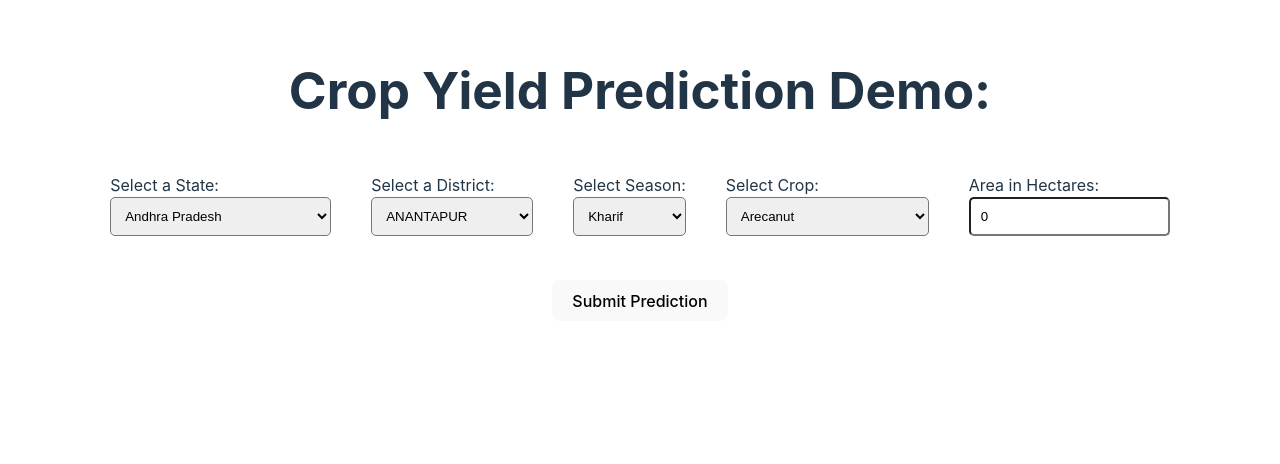
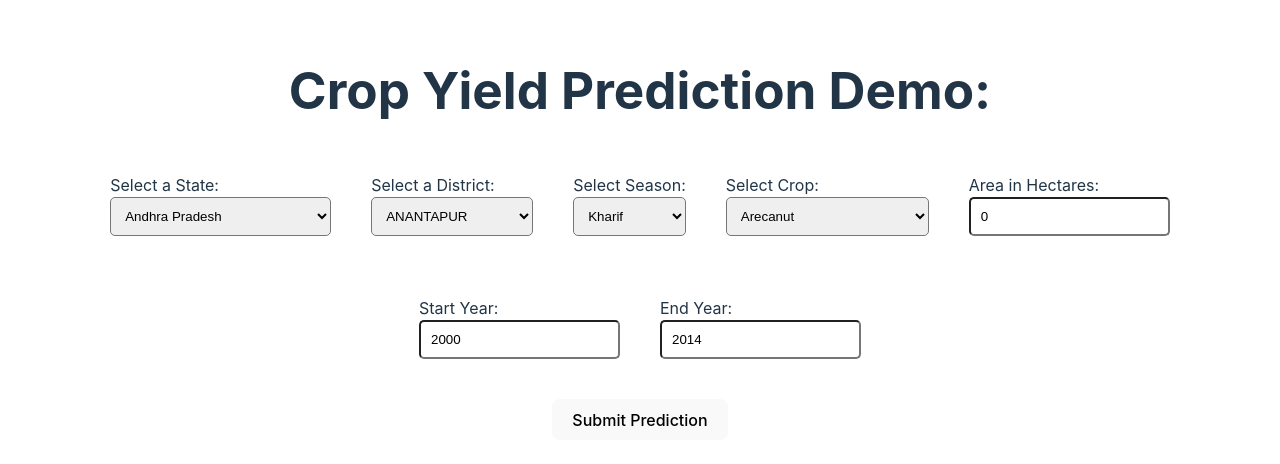
Before and after one commit to Prakhargarg-2010196/crop-yield-prediction, a React (Vite) app in the folder frontend/: page / in a window 1280 px wide. Shown: the top 464 px of the page. Built offline with nearby package versions, Linux system fonts and the light colour scheme.

Commit message:
Refactor prediction endpoint and prediction form

```diff
--- a/frontend/src/App.jsx
+++ b/frontend/src/App.jsx
@@ -1,10 +1,24 @@
 import axios from "axios";
 import { useState } from "react";
 import PredictionForm from "./components/predictionForm";
+import {
+  crops,
+  seasons,
+  stateDistrictMapping,
+  states,
+} from "/src/utils/options.json";
 
 function App() {
   const [predictionResult, setPredictionResult] = useState(null);
   const [isLoading, setIsLoading] = useState(false);
+
+  const [state, setState] = useState(states[0]);
+  const [district, setDistrict] = useState(stateDistrictMapping[states[0]][0]);
+  const [season, setSeason] = useState(seasons[0]);
+  const [crop, setCrop] = useState(crops[0]);
+  const [area, setArea] = useState(0);
+  const [startYear, setStartYear] = useState(2000);
+  const [endYear, setEndYear] = useState(2014);
 
   const handlePredictionSubmit = async (
     state,
@@ -17,14 +31,16 @@ function App() {
     setPredictionResult(null);
     try {
       const response = await axios.post("http://localhost:5000/predict", {
-        year: 2023,
+        startYear,
+        endYear,
         state,
         district,
         season,
         crop,
         area,
       });
-      setPredictionResult(response.data.prediction);
+      console.log("🚀 ~ file: App.jsx:28 ~ App ~ response:", response);
+      setPredictionResult(response.data.predictions);
     } catch (error) {
       console.error(error);
     } finally {
@@ -32,28 +48,91 @@ function App() {
     }
   };
 
+  const handleSubmit = (event) => {
+    event.preventDefault();
+    handlePredictionSubmit(state, district, season, crop, area);
+  };
+
+  if (isLoading)
+    return (
+      <div
+        style={{
+          display: "flex",
+          justifyContent: "center",
+        }}
+      >
+        Data is being computed...
+      </div>
+    );
+
   return (
     <div className="app">
-      {isLoading ? (
+      <PredictionForm
+        state={state}
+        setState={setState}
+        district={district}
+        setDistrict={setDistrict}
+        season={season}
+        setSeason={setSeason}
+        crop={crop}
+        setCrop={setCrop}
+        area={area}
+        setArea={setArea}
+      />
+      <div
+        style={{
+          display: "flex",
+          justifyContent: "center",
+        }}
+      >
         <div
-          style={{
-            display: "flex",
-            justifyContent: "center",
-          }}
+          style={{ padding: "20px", display: "flex", flexDirection: "column" }}
         >
-          Data is being computed...
+          <label>Start Year:</label>
+          <input
+            type="number"
+            value={startYear}
+            onChange={(e) => setStartYear(e.target.value)}
+            placeholder="Enter area"
+            style={{ padding: "10px", borderRadius: "5px" }}
+          />
         </div>
-      ) : (
-        <PredictionForm onSubmit={handlePredictionSubmit} />
-      )}
+        <div
+          style={{ padding: "20px", display: "flex", flexDirection: "column" }}
+        >
+          <label>End Year:</label>
+          <input
+            type="number"
+            value={endYear}
+            onChange={(e) => setEndYear(e.target.value)}
+            placeholder="Enter area"
+            style={{ padding: "10px", borderRadius: "5px" }}
+          />
+        </div>
+      </div>
+      <div
+        style={{
+          display: "flex",
+          justifyContent: "center",
+          padding: "20px",
+        }}
+      >
+        <button onClick={handleSubmit}>Submit Prediction</button>
+      </div>
       {predictionResult && (
         <div
           style={{
             display: "flex",
-            justifyContent: "center",
+            flexDirection: "column",
+            alignItems: "center",
           }}
         >
-          <h3>Computed Result: {predictionResult}</h3>
+          <h3>Computed Results:</h3>
+          {predictionResult.map((result, index) => (
+            <p key={index}>
+              Year {index + 2000}: {result}
+            </p>
+          ))}
         </div>
       )}
     </div>
--- a/frontend/src/components/predictionForm.jsx
+++ b/frontend/src/components/predictionForm.jsx
@@ -1,5 +1,5 @@
+/* eslint-disable react/prop-types */
 // PredictionForm.js
-import { useState } from "react";
 import {
   crops,
   seasons,
@@ -7,18 +7,18 @@ import {
   states,
 } from "/src/utils/options.json";
 
-// eslint-disable-next-line react/prop-types
-const PredictionForm = ({ onSubmit }) => {
-  const [state, setState] = useState(states[0]);
-  const [district, setDistrict] = useState(stateDistrictMapping[states[0]][0]);
-  const [season, setSeason] = useState(seasons[0]);
-  const [crop, setCrop] = useState(crops[0]);
-  const [area, setArea] = useState(0);
-
-  const handleSubmit = (event) => {
-    event.preventDefault();
-    onSubmit(state, district, season, crop, area);
-  };
+const PredictionForm = ({
+  state,
+  setState,
+  district,
+  setDistrict,
+  season,
+  setSeason,
+  crop,
+  setCrop,
+  area,
+  setArea,
+}) => {
 
   return (
     <div
@@ -141,8 +141,6 @@ const PredictionForm = ({ onSubmit }) => {
             />
           </div>
         </div>
-        <br></br>
-        <button onClick={handleSubmit}>Submit Prediction</button>
       </div>
     </div>
   );
```
Also changed, not shown: 1 other file (tests, documents, lock files or other folders).
